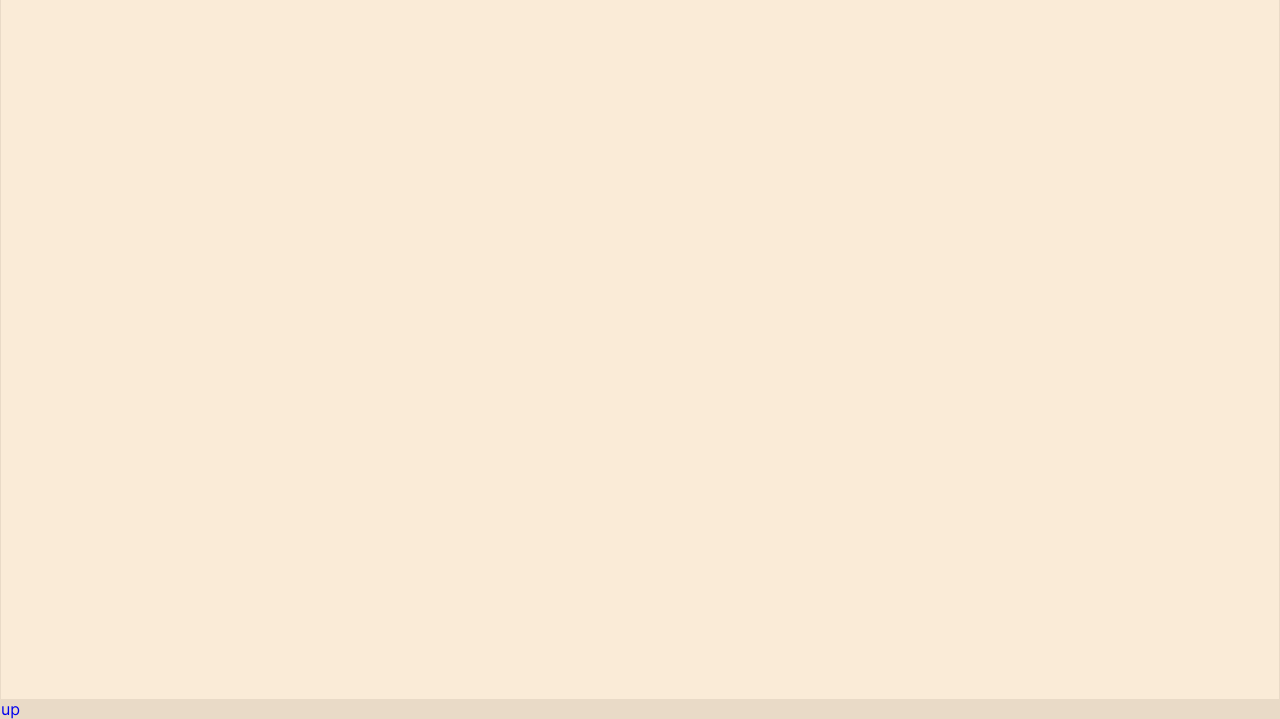
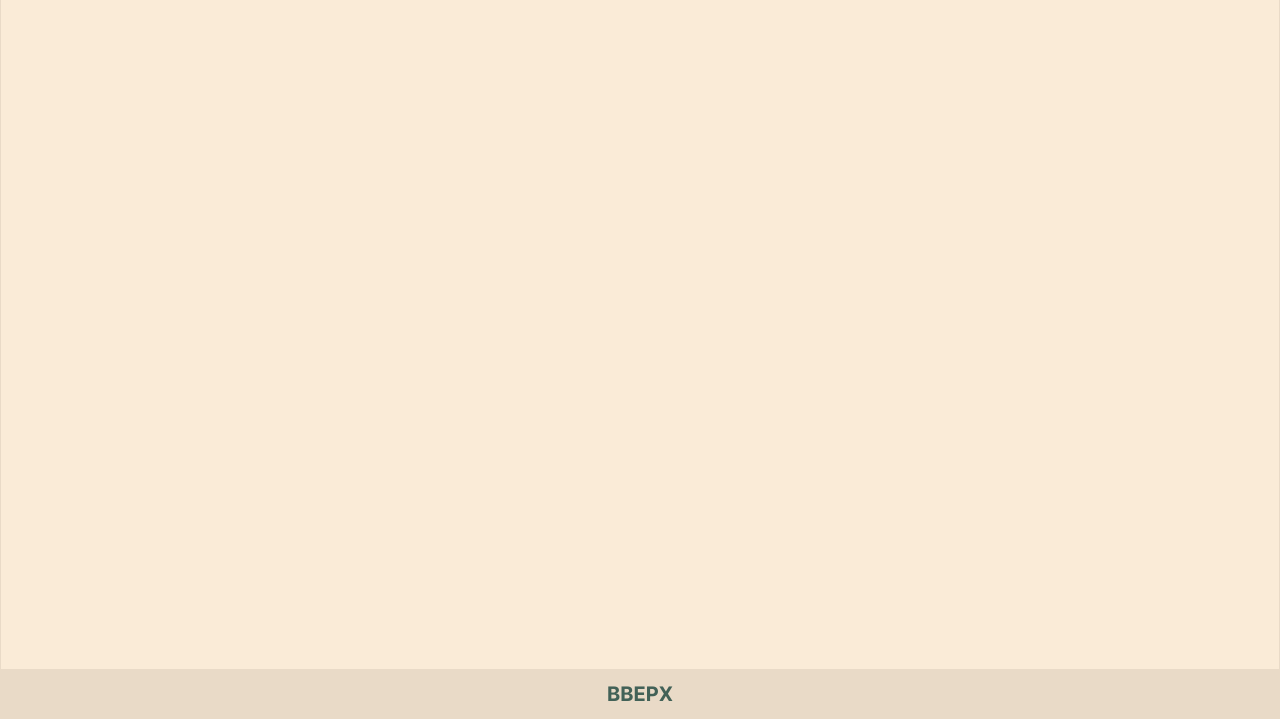
Before and after one commit to DmBand/reconciliation_sogreim, a Django app: page / in a window 1280 px wide. Shown: the part 81-800 px from the top of the page. Run offline with Django 4.2, Linux system fonts and the light colour scheme; the visitor is signed in with stand-in values (Sample User, id 1); data that the repository does not hold is empty.

Commit message:
new algoritm reconciliation_view and some styles

```diff
--- a/reconciliation_app/admin.py
+++ b/reconciliation_app/admin.py
@@ -1,5 +1,5 @@
 from django.contrib import admin
-from .models import ProductCategory, Product, ReconcilicationDate
+from .models import ProductCategory, Product, ReconciliationDate
 
 
 class ProductAdmin(admin.ModelAdmin):
@@ -11,8 +11,9 @@ class ProductAdmin(admin.ModelAdmin):
 class ReconcilicationDateAdmin(admin.ModelAdmin):
     list_display = ('date', 'product')
     list_filter = ('product',)
+    ordering = ['date']
 
 
 admin.site.register(ProductCategory)
 admin.site.register(Product, ProductAdmin)
-admin.site.register(ReconcilicationDate, ReconcilicationDateAdmin)
+admin.site.register(ReconciliationDate, ReconcilicationDateAdmin)
--- a/reconciliation_app/models.py
+++ b/reconciliation_app/models.py
@@ -26,7 +26,7 @@ class Product(models.Model):
         ordering = ['category']
 
 
-class ReconcilicationDate(models.Model):
+class ReconciliationDate(models.Model):
     date = models.DateField(verbose_name='дата сверки', blank=True)
     product = models.ForeignKey(Product, on_delete=models.CASCADE, verbose_name='товар', null=True)
 
--- a/reconciliation_app/static/reconcilication_app/css/common.css
+++ b/reconciliation_app/static/reconcilication_app/css/common.css
@@ -120,6 +120,7 @@ body {
     margin-top: 80px;
     padding: 0 20px;
     flex: 1 1 auto; /*!!!*/
+    margin-bottom: 20px;
 }
 
 .form {
@@ -178,4 +179,16 @@ body {
 
 .footer {
     background-color: rgb(233, 218, 199);
+    text-align: center;
 }
+
+.up-text {
+    margin: 0 auto;
+    height: 50px;
+    line-height: 50px;
+    font-family: 'Inter';
+    font-weight: 700;
+    font-size: 20px;
+    text-transform: uppercase;
+    color: rgb(66, 97, 87);
+}
--- a/reconciliation_app/templates/reconciliation_app/reconciliation_page.html
+++ b/reconciliation_app/templates/reconciliation_app/reconciliation_page.html
@@ -2,18 +2,18 @@
 
 {% block content %}
 <div class="wrapper">
-    <header class="header">
+    <header class="header" id="head">
         <div class="login">{{ request.user.username }}</div>
         <nav class="nav">
             <button class="button" type="submit" form="form">Сохранить</button>
-            <a href="/admin/reconciliation_app/reconcilicationdate/" class="nav-btn">Даты сверок</a>
+            <a href="/admin/reconciliation_app/reconciliationdate/" class="nav-btn">Даты сверок</a>
             <a href="{% url 'rc_app:logout_view' %}" class="nav-btn">Выход</a>
         </nav>
     </header>
-    <main class="main">
+    <main class="main" id="main">
         <form class="form" action="" method="post" id="form">
             {% csrf_token %}
-            <div id="main"></div>
+
             {% for c in categories %}
             <div class="one-category">
                 <h1 class="category-title">{{ c.name }}</h1>
@@ -21,7 +21,7 @@
                     {% for p in c.product_set.all %}
                     <div class="one-product">
                         <label class="label" for="{{ p.id }}">{{ p.name }}</label>
-                            <input class="input" id="{{ p.id }}" type="date" name="{{ p.id }}">
+                        <input class="input" id="{{ p.id }}" type="date" name="{{ p.id }}" value="{{ p.reconciliationdate_set.last }}">
                     </div>
                     {% endfor %}
                 </div>
@@ -29,6 +29,8 @@
             {% endfor %}
         </form>
     </main>
-    <footer class="footer"><a href="#main">up</a></footer>
+    <footer class="footer">
+        <a class="up" href="#main"><p class="up-text">Вверх</p></a>
+    </footer>
 </div>
 {% endblock content %}
--- a/reconciliation_app/views.py
+++ b/reconciliation_app/views.py
@@ -8,7 +8,7 @@ from django.shortcuts import render, redirect
 from django.urls import reverse_lazy
 
 from .forms import LoginForm
-from .models import ProductCategory, Product, ReconcilicationDate
+from .models import ProductCategory, Product, ReconciliationDate
 
 
 class LoginUserView(LoginView):
@@ -38,10 +38,15 @@ def reconciliation_page(request):
         del cleaned_data['csrfmiddlewaretoken']
         for p in cleaned_data:
             if cleaned_data[p]:
-                ReconcilicationDate.objects.create(
-                    date=datetime.datetime.strptime(cleaned_data[p], "%Y-%m-%d"),
-                    product=Product.objects.get(pk=int(p))
-                )
+                dates = [d.date for d in ReconciliationDate.objects.filter(product=int(p))]
+                d = datetime.datetime.strptime(cleaned_data[p], "%Y-%m-%d").date()
+                if d not in dates:
+                    ReconciliationDate.objects.create(
+                        date=datetime.datetime.strptime(cleaned_data[p], "%Y-%m-%d"),
+                        product=Product.objects.get(pk=int(p))
+                        )
+    # date = ReconciliationDate.objects.all()
+    # print(date)
 
     context = {'title': 'Сверка', 'categories': categories}
     return render(request, 'reconciliation_app/reconciliation_page.html', context)
```
Also changed, not shown: reconciliation_app/forms.py (+10 -10 lines). Lines whose indentation alone changed are shown as unchanged.
